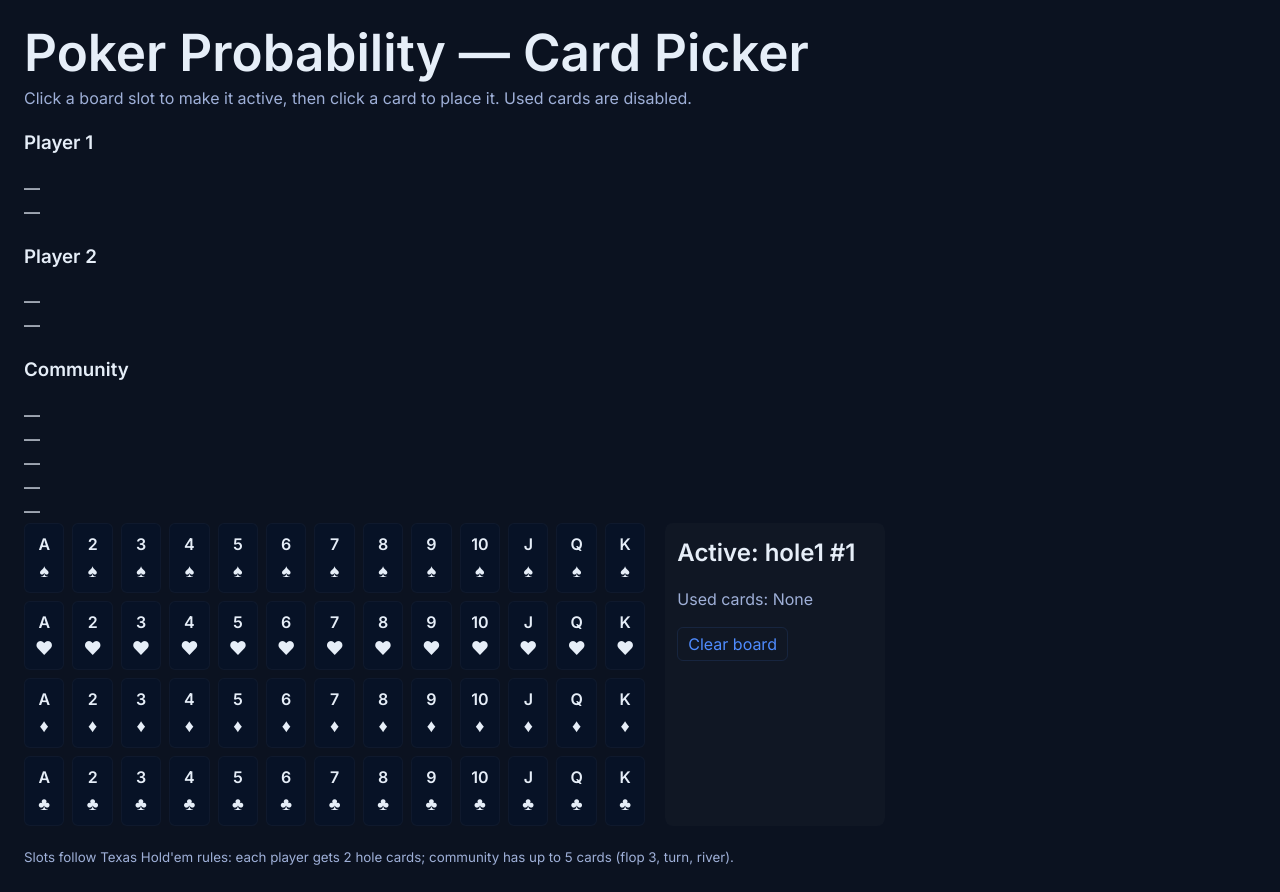
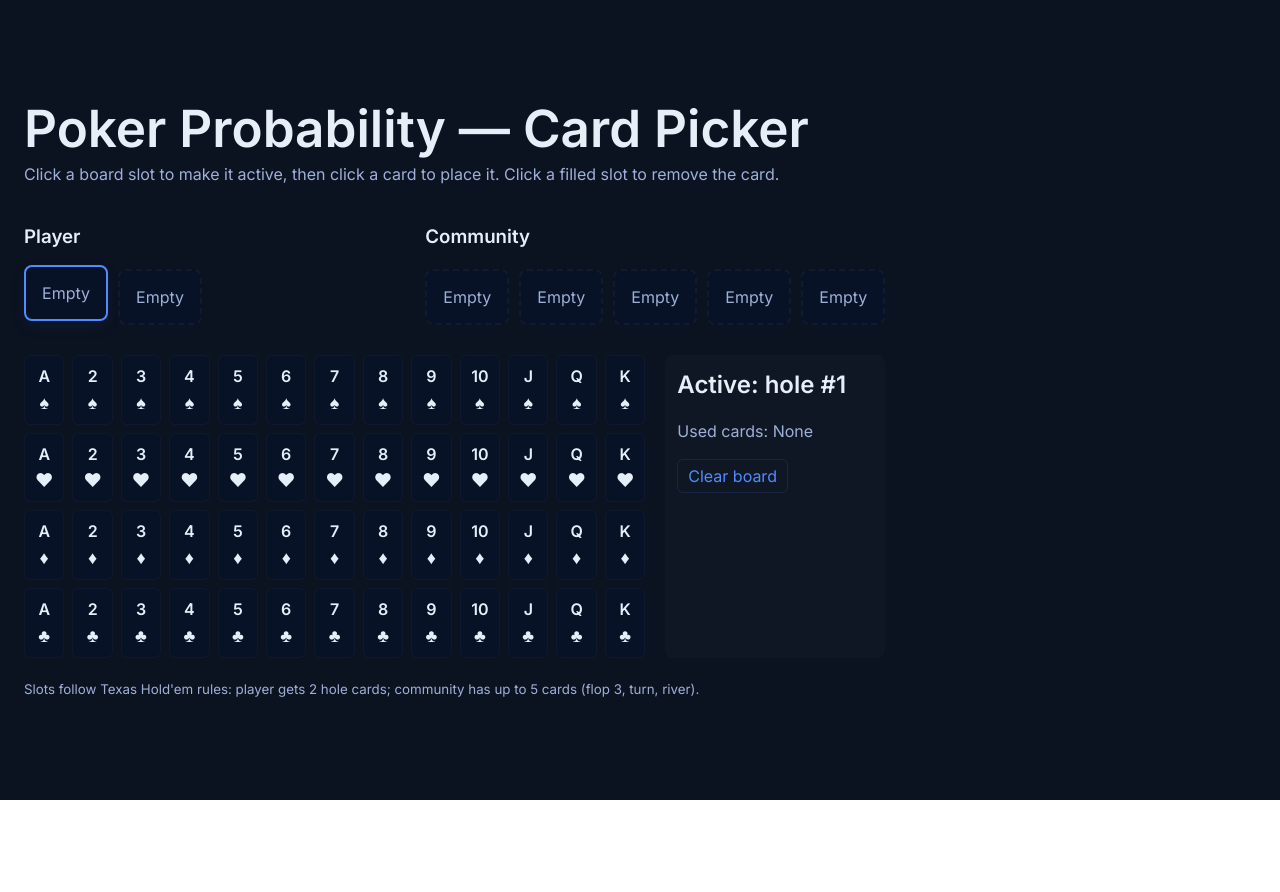
Before and after one commit to him1231/poker-probability-calculator, a React (Vite) app: page / in a window 1280 px wide. After the commit the page ends 800 px from the top, so only its background shows below. Built offline with nearby package versions, Linux system fonts and the light colour scheme.

Commit message:
ui: single player, horizontal full-border slots, click-to-remove card behavior, highlight active slot

```diff
--- a/src/App.css
+++ b/src/App.css
@@ -14,18 +14,32 @@ body{
 header h1{ margin:0 0 6px }
 header p{ margin:0 0 18px; color:var(--muted) }
 
-.picker{ display:flex; gap:20px }
+.board{ display:flex; gap:20px; align-items:flex-start }
+.players{ flex:1 }
+.player{ margin-bottom:12px }
+
+.slot-row, .community-row{ display:flex; gap:10px }
+.slot-row.horizontal{ align-items:center }
+
+.slot{ min-width:84px; min-height:56px; background:var(--panel); border:2px dashed rgba(255,255,255,0.04); border-radius:8px; display:flex; align-items:center; justify-content:center; position:relative; cursor:pointer }
+.slot .empty{ color:var(--muted) }
+.slot .card-label{ font-weight:700 }
+
+.slot.active-slot{ border-style:solid; border-color:var(--accent); box-shadow:0 6px 18px rgba(79,140,255,0.06); transform:translateY(-4px) }
+
+.community{ flex:1 }
+
+.picker{ display:flex; gap:20px; margin-top:18px }
 .deck{ display:grid; grid-template-columns: repeat(13, 1fr); gap:8px; flex:1 }
 .card{ background:var(--panel); border:1px solid rgba(255,255,255,0.03); border-radius:6px; padding:10px; color:inherit; text-align:center }
 .card .rank{ display:block; font-weight:600 }
 .card .suit{ display:block; font-size:18px; margin-top:6px }
-.card.selected{ outline:3px solid var(--accent); transform:translateY(-2px); }
+.card.disabled{ opacity:0.28; pointer-events:none }
 .card:hover{ transform:translateY(-2px); transition:transform .12s }
 
 .summary{ width:220px; background:rgba(255,255,255,0.02); border-radius:8px; padding:12px }
 .summary h2{ margin:0 0 8px }
 .summary p{ color:var(--muted) }
-.summary ul{ margin:8px 0; padding-left:18px }
 .actions{ margin-top:12px }
 .actions button{ background:transparent; color:var(--accent); border:1px solid rgba(79,140,255,0.12); padding:6px 10px; border-radius:6px }
 
--- a/src/App.jsx
+++ b/src/App.jsx
@@ -14,9 +14,9 @@ function makeDeck(){
   return deck
 }
 
-function CardButton({card, onClick, selected}){
+function CardButton({card, onClick, disabled}){
   return (
-    <button className={`card ${selected ? 'selected' : ''}`} onClick={() => onClick(card)}>
+    <button className={`card ${disabled ? 'disabled' : ''}`} onClick={() => !disabled && onClick(card)}>
       <span className="rank">{card.rank}</span>
       <span className="suit">{card.suit}</span>
     </button>
@@ -25,37 +25,20 @@ function CardButton({card, onClick, selected}){
 
 export default function App(){
   const deck = makeDeck()
-  const [selectedPool, setSelectedPool] = useState([]) // temporary selected before placing
 
-  // board state
-  const [hole1, setHole1] = useState([null, null])
-  const [hole2, setHole2] = useState([null, null])
+  // board state: single player only
+  const [hole, setHole] = useState([null, null])
   const [community, setCommunity] = useState([null, null, null, null, null])
 
-  // active target: 'hole1','hole2','community' with index
-  const [target, setTarget] = useState({area: 'hole1', index: 0})
-
-  function togglePool(card){
-    setSelectedPool(prev => {
-      const exists = prev.find(c => c.code === card.code)
-      if(exists) return prev.filter(c => c.code !== card.code)
-      if(prev.length >= 10) return prev
-      return [...prev, card]
-    })
-  }
+  // active target: 'hole' or 'community' with index
+  const [target, setTarget] = useState({area: 'hole', index: 0})
 
   function placeCard(card){
     // prevent placing a card that's already used on board
     if(isCardUsed(card)) return
 
-    if(target.area === 'hole1'){
-      setHole1(h => {
-        const copy = [...h]
-        copy[target.index] = card
-        return copy
-      })
-    } else if(target.area === 'hole2'){
-      setHole2(h => {
+    if(target.area === 'hole'){
+      setHole(h => {
         const copy = [...h]
         copy[target.index] = card
         return copy
@@ -70,56 +53,38 @@ export default function App(){
   }
 
   function isCardUsed(card){
-    const used = [...hole1, ...hole2, ...community].filter(Boolean)
+    const used = [...hole, ...community].filter(Boolean)
     return used.find(c => c.code === card.code)
   }
 
   function removeFromSlot(area, idx){
-    if(area === 'hole1') setHole1(h => { const c=[...h]; c[idx]=null; return c })
-    if(area === 'hole2') setHole2(h => { const c=[...h]; c[idx]=null; return c })
+    if(area === 'hole') setHole(h => { const c=[...h]; c[idx]=null; return c })
     if(area === 'community') setCommunity(c => { const cc=[...c]; cc[idx]=null; return cc })
   }
 
   function clearAll(){
-    setHole1([null,null]); setHole2([null,null]); setCommunity([null,null,null,null,null]);
+    setHole([null,null]); setCommunity([null,null,null,null,null]);
   }
 
   return (
     <div className="app">
       <header>
         <h1>Poker Probability — Card Picker</h1>
-        <p>Click a board slot to make it active, then click a card to place it. Used cards are disabled.</p>
+        <p>Click a board slot to make it active, then click a card to place it. Click a filled slot to remove the card.</p>
       </header>
 
       <section className="board">
         <div className="players">
-          <div className={`player ${target.area==='hole1' ? 'active' : ''}`} onClick={() => setTarget({area: 'hole1', index: 0})}>
-            <h3>Player 1</h3>
-            <div className="slot-row">
-              {hole1.map((c, i) => (
-                <div key={i} className={`slot ${target.area==='hole1' && target.index===i ? 'active-slot' : ''}`} onClick={() => setTarget({area:'hole1', index:i})}>
+          <div className={`player ${target.area==='hole' ? 'active' : ''}`}>
+            <h3>Player</h3>
+            <div className="slot-row horizontal">
+              {hole.map((c, i) => (
+                <div key={i} className={`slot ${target.area==='hole' && target.index===i ? 'active-slot' : ''}`} onClick={() => {
+                  if(c) removeFromSlot('hole', i); else setTarget({area:'hole', index:i})
+                }}>
                   {c ? (
-                    <>
-                      <span>{c.code}</span>
-                      <button className="remove" onClick={(e) => { e.stopPropagation(); removeFromSlot('hole1', i) }}>×</button>
-                    </>
-                  ) : <span className="empty">—</span>}
-                </div>
-              ))}
-            </div>
-          </div>
-
-          <div className={`player ${target.area==='hole2' ? 'active' : ''}`} onClick={() => setTarget({area: 'hole2', index: 0})}>
-            <h3>Player 2</h3>
-            <div className="slot-row">
-              {hole2.map((c, i) => (
-                <div key={i} className={`slot ${target.area==='hole2' && target.index===i ? 'active-slot' : ''}`} onClick={() => setTarget({area:'hole2', index:i})}>
-                  {c ? (
-                    <>
-                      <span>{c.code}</span>
-                      <button className="remove" onClick={(e) => { e.stopPropagation(); removeFromSlot('hole2', i) }}>×</button>
-                    </>
-                  ) : <span className="empty">—</span>}
+                    <span className="card-label">{c.code}</span>
+                  ) : <span className="empty">Empty</span>}
                 </div>
               ))}
             </div>
@@ -128,15 +93,14 @@ export default function App(){
 
         <div className="community">
           <h3>Community</h3>
-          <div className="community-row">
+          <div className="community-row horizontal">
             {community.map((c,i) => (
-              <div key={i} className={`slot ${target.area==='community' && target.index===i ? 'active-slot' : ''}`} onClick={() => setTarget({area:'community', index:i})}>
+              <div key={i} className={`slot ${target.area==='community' && target.index===i ? 'active-slot' : ''}`} onClick={() => {
+                if(c) removeFromSlot('community', i); else setTarget({area:'community', index:i})
+              }}>
                 {c ? (
-                  <>
-                    <span>{c.code}</span>
-                    <button className="remove" onClick={(e) => { e.stopPropagation(); removeFromSlot('community', i) }}>×</button>
-                  </>
-                ) : <span className="empty">—</span>}
+                  <span className="card-label">{c.code}</span>
+                ) : <span className="empty">Empty</span>}
               </div>
             ))}
           </div>
@@ -149,14 +113,14 @@ export default function App(){
           {deck.map(card => {
             const used = isCardUsed(card)
             return (
-              <CardButton key={card.code} card={card} onClick={(c)=>{ if(!used) placeCard(c)}} selected={used} />
+              <CardButton key={card.code} card={card} onClick={(c)=> placeCard(c)} disabled={used} />
             )
           })}
         </div>
 
         <aside className="summary">
           <h2>Active: {target.area} #{target.index+1}</h2>
-          <p>Used cards: {[...hole1, ...hole2, ...community].filter(Boolean).map(c=>c.code).join(', ') || 'None'}</p>
+          <p>Used cards: {[...hole, ...community].filter(Boolean).map(c=>c.code).join(', ') || 'None'}</p>
           <div className="actions">
             <button onClick={clearAll}>Clear board</button>
           </div>
@@ -164,7 +128,7 @@ export default function App(){
       </section>
 
       <footer>
-        <small>Slots follow Texas Hold'em rules: each player gets 2 hole cards; community has up to 5 cards (flop 3, turn, river).</small>
+        <small>Slots follow Texas Hold'em rules: player gets 2 hole cards; community has up to 5 cards (flop 3, turn, river).</small>
       </footer>
     </div>
   )
```
